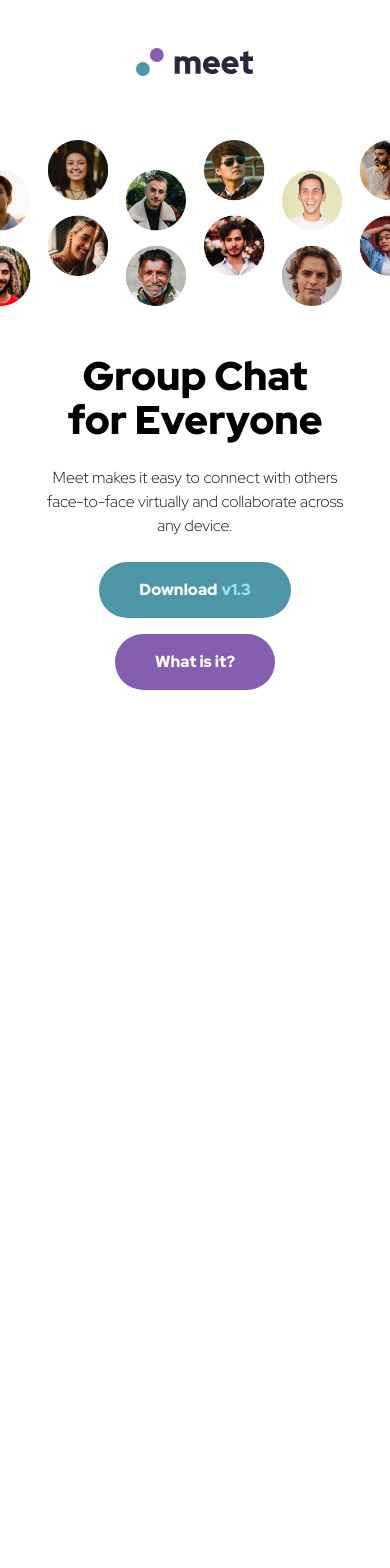
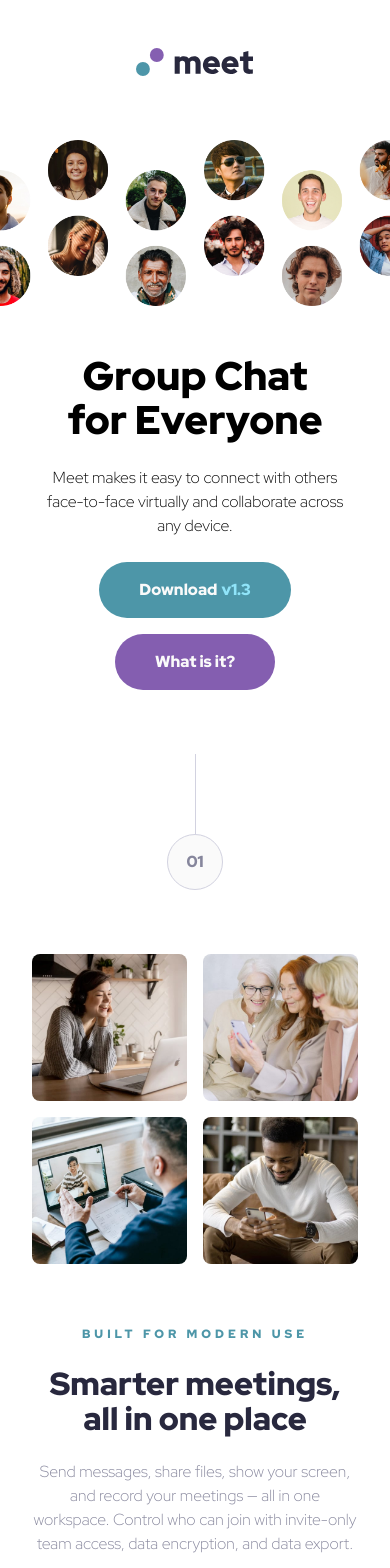
Before and after one commit to JasonY199/meet_landing_page, a Next.js app: page / in a window 390 px wide. Shown: the top 1568 px of the page. Before the commit the page ends 844 px from the top, so only its background shows below. Built offline with nearby package versions, Linux system fonts and the light colour scheme.

Commit message:
add mobile middle section 01

```diff
--- a/app/page.tsx
+++ b/app/page.tsx
@@ -1,4 +1,5 @@
 import Button from "@/components/Button";
+import SectionDivider from "@/components/SectionDivider";
 
 import Image from "next/image";
 
@@ -8,11 +9,10 @@ export default function Home() {
       <div className="mt-12 flex justify-center">
         <Image src="/logo.svg" alt="" width={118} height={28} />
       </div>
+
       <div className="mt-16 mb-8 flex flex-wrap gap-y-12">
         <div className="overflow-hidden">
           <div className="flex justify-center gap-[4.53vw]">
-            {/* To calculate vw units, I did image width in figma at 375px screen size,
-            which is 208. Then 208 / 375 = 55.47%. I used the same logic for the height. */}
             <div className="relative w-[55.47vw] h-[42.67vw] shrink-0">
               <Image
                 src="/desktop/image-hero-left.png"
@@ -31,6 +31,7 @@ export default function Home() {
             </div>
           </div>
         </div>
+
         <div className="w-full mx-8 flex flex-col gap-6">
           <h1 className="text-preset-1 flex flex-col text-center">
             <span>Group Chat</span>
@@ -48,6 +49,57 @@ export default function Home() {
           </div>
         </div>
       </div>
+
+      <div className="pt-8 mb-16">
+        <SectionDivider number="01" />
+
+        <div className="mt-16 mx-8 flex flex-col gap-16">
+          <div className="grid grid-cols-2 gap-4">
+            <Image
+              src="/desktop/image-woman-in-videocall.jpg"
+              alt=""
+              width={164}
+              height={156}
+              className="rounded-lg w-full h-auto"
+            />
+            <Image
+              src="/desktop/image-women-videochatting.jpg"
+              alt=""
+              width={164}
+              height={156}
+              className="rounded-lg w-full h-auto"
+            />
+            <Image
+              src="/desktop/image-men-in-meeting.jpg"
+              alt=""
+              width={164}
+              height={156}
+              className="rounded-lg w-full h-auto"
+            />
+            <Image
+              src="/desktop/image-man-texting.jpg"
+              alt=""
+              width={164}
+              height={156}
+              className="rounded-lg w-full h-auto"
+            />
+          </div>
+
+          <div className="flex flex-col gap-6 text-center">
+            <h3 className="text-preset-3 text-cyan-600">
+              BUILT FOR MODERN USE
+            </h3>
+            <h2 className="text-preset-2 text-slate-900">
+              Smarter meetings, all in one place
+            </h2>
+            <p className="text-preset-4 text-slate-600">
+              Send messages, share files, show your screen, and record your
+              meetings — all in one workspace. Control who can join with
+              invite-only team access, data encryption, and data export.
+            </p>
+          </div>
+        </div>
+      </div>
     </>
   );
 }
--- /dev/null
+++ b/components/SectionDivider.tsx
@@ -0,0 +1,12 @@
+export default function SectionDivider({ number }: { number: string }) {
+  return (
+    <div className="flex flex-col items-center">
+      <div className="w-px h-20 bg-slate-300" />
+      <div className="w-14 h-14 rounded-full border border-slate-300 bg-white flex items-center justify-center">
+        <span className="text-slate-600 font-black text-preset-5">
+          {number}
+        </span>
+      </div>
+    </div>
+  );
+}
```
